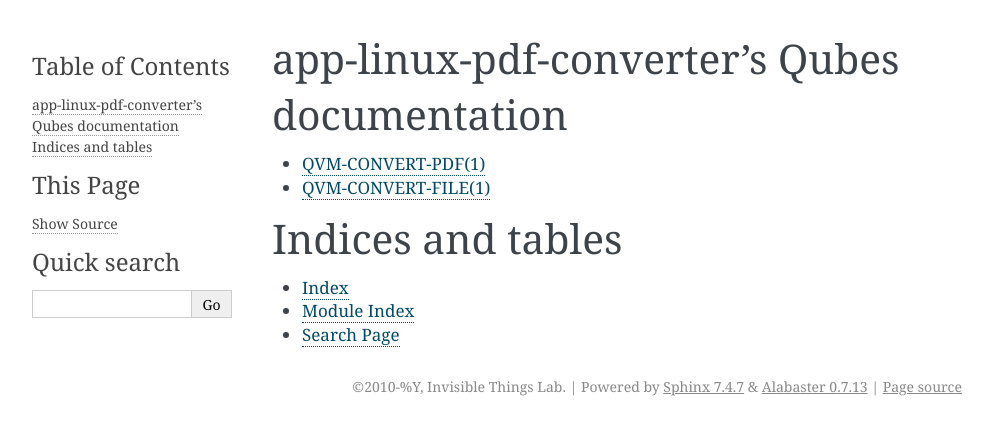
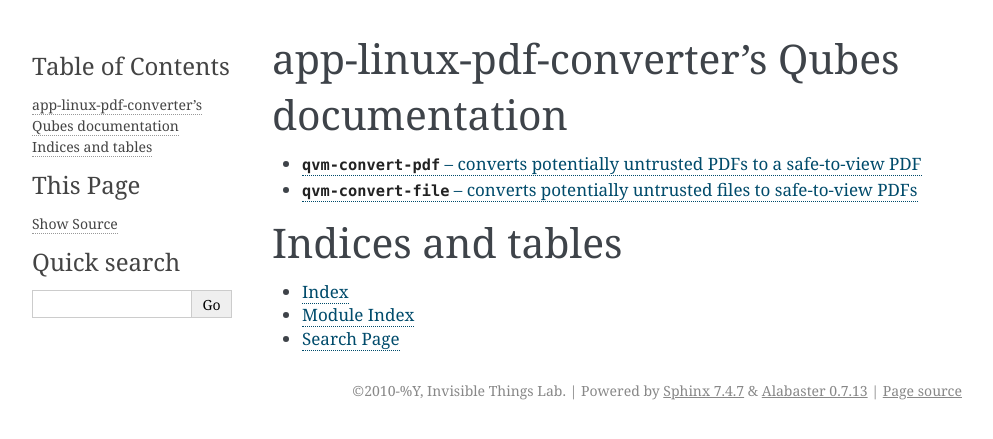
Before and after one commit to QubesOS/qubes-app-linux-pdf-converter, a Sphinx documentation site: the page built from doc/index.rst, in a window 1280 px wide. Shown: the top 439 px of the page, without its empty margins (148-1141 px from the left). Built offline with Sphinx 7.4.7, drawn with Linux system fonts in a browser that asks for light colours; some of the changed lines change nothing that is shown.

Commit message:
Fix manpages format
* Deduplicate command tool descriptions from man_pages
* Replace NAME section and page title

```diff
--- a/doc/conf.py
+++ b/doc/conf.py
@@ -72,3 +72,9 @@
     ('qvm-convert-file', 'qvm-convert-file',
         'converts potentially untrusted files to safe-to-view PDFs', [], 1),
 ]
+
+rst_epilog_lines = []
+for _, name, description, _, _ in man_pages:
+    rst_epilog_lines.append(f'.. |{name}-description| replace:: {description}')
+
+rst_epilog = '\n'.join(rst_epilog_lines)
--- a/doc/qvm-convert-file.rst
+++ b/doc/qvm-convert-file.rst
@@ -1,10 +1,8 @@
-===================
-QVM-CONVERT-FILE(1)
-===================
+.. program:: qvm-convert-file
 
-NAME
-====
-qvm-convert-file - converts potentially untrusted files to safe-to-view PDFs
+======================================================
+``qvm-convert-file`` -- |qvm-convert-file-description|
+======================================================
 
 SYNOPSIS
 ========
--- a/doc/qvm-convert-pdf.rst
+++ b/doc/qvm-convert-pdf.rst
@@ -1,10 +1,8 @@
-==================
-QVM-CONVERT-PDF(1)
-==================
+.. program:: qvm-convert-pdf
 
-NAME
-====
-qvm-convert-pdf - converts potentially untrusted PDFs to a safe-to-view PDF
+====================================================
+``qvm-convert-pdf`` -- |qvm-convert-pdf-description|
+====================================================
 
 SYNOPSIS
 ========
```
